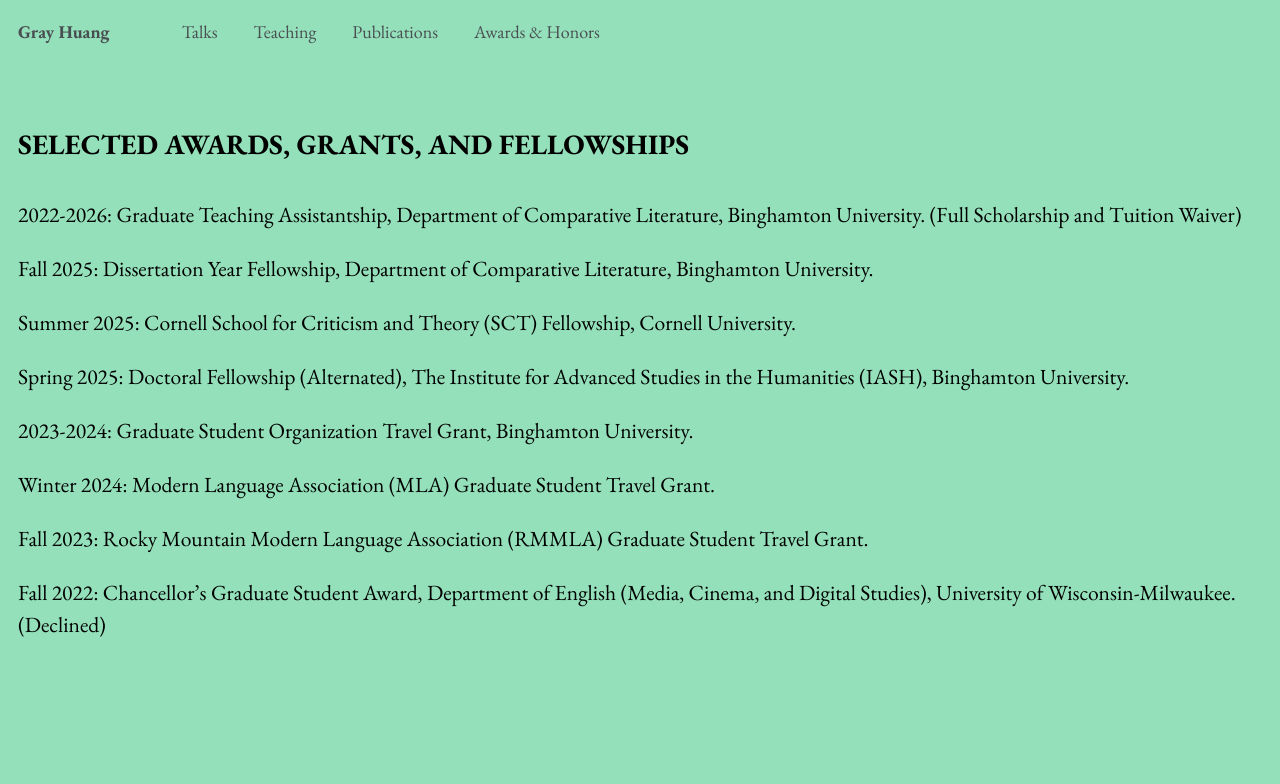
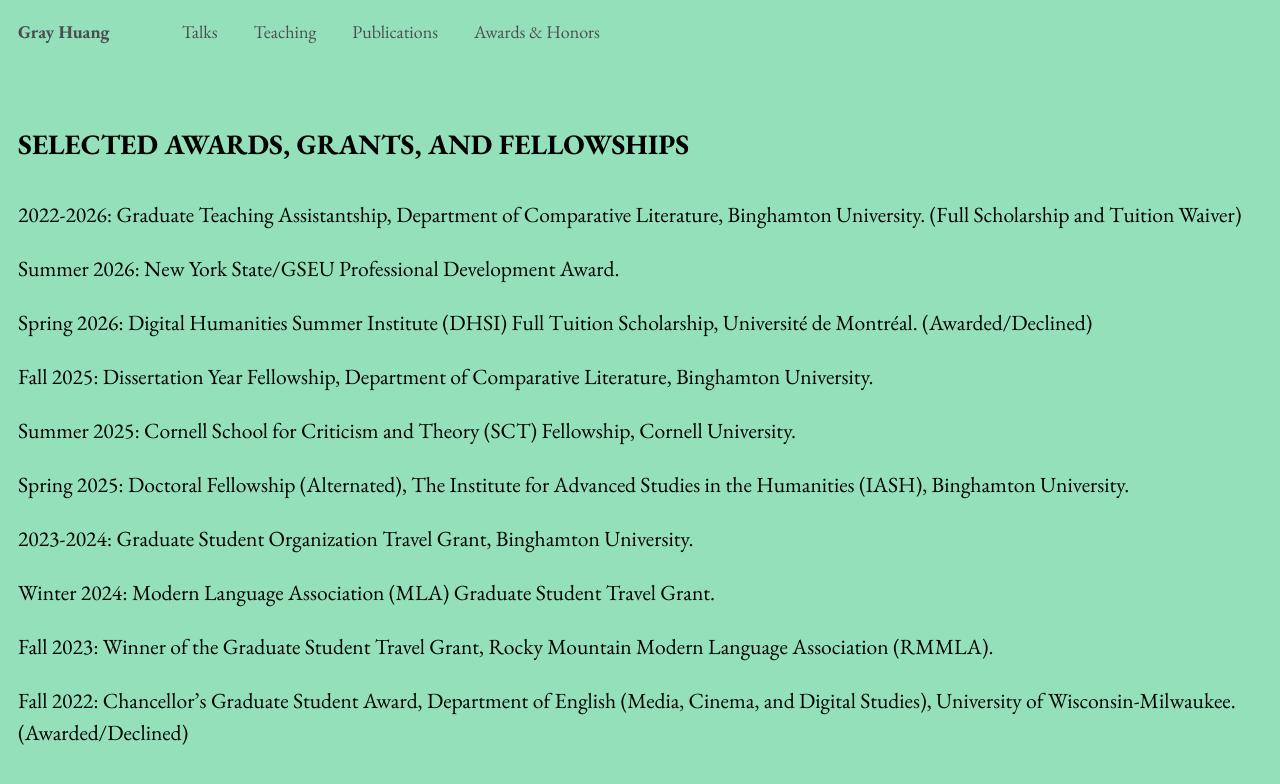
Before and after one commit to gray-huang/gray-huang.github.io, a Jekyll site: the page built from _pages/awards.md, in a window 1280 px wide. Shown: the top 784 px of the page. Built offline with Jekyll 4.4.1, drawn with Linux system fonts in a browser that asks for light colours.

Commit message:
update website

```diff
--- a/_pages/awards.md
+++ b/_pages/awards.md
@@ -12,6 +12,11 @@ SELECTED AWARDS, GRANTS, AND FELLOWSHIPS
 ----------
 2022-2026: Graduate Teaching Assistantship, Department of Comparative Literature, Binghamton University. (Full Scholarship and Tuition Waiver)
 
+Summer 2026: New York State/GSEU Professional Development Award.
+
+Spring 2026: Digital Humanities Summer Institute (DHSI) Full Tuition Scholarship,
+Université de Montréal. (Awarded/Declined)
+
 Fall 2025: Dissertation Year Fellowship, Department of Comparative Literature, Binghamton University.
 
 Summer 2025: Cornell School for Criticism and Theory (SCT) Fellowship, Cornell University.
@@ -22,6 +27,7 @@ Spring 2025: Doctoral Fellowship (Alternated), The Institute for Advanced Studie
 
 Winter 2024: Modern Language Association (MLA) Graduate Student Travel Grant.
 
-Fall 2023: Rocky Mountain Modern Language Association (RMMLA) Graduate Student Travel Grant.
+Fall	2023: Winner of the Graduate Student Travel Grant, Rocky Mountain Modern
+Language Association (RMMLA).
 
-Fall 2022: Chancellor’s Graduate Student Award, Department of English (Media, Cinema, and Digital Studies), University of Wisconsin-Milwaukee. (Declined)
+Fall 2022: Chancellor’s Graduate Student Award, Department of English (Media, Cinema, and Digital Studies), University of Wisconsin-Milwaukee. (Awarded/Declined)
```
Also changed, not shown: _pages/about.md (+3 -3 lines), _pages/publications.md (+4 -4 lines), _pages/talks.md (+5 -0 lines), _pages/teaching.md (+5 -0 lines), 1 other file.
